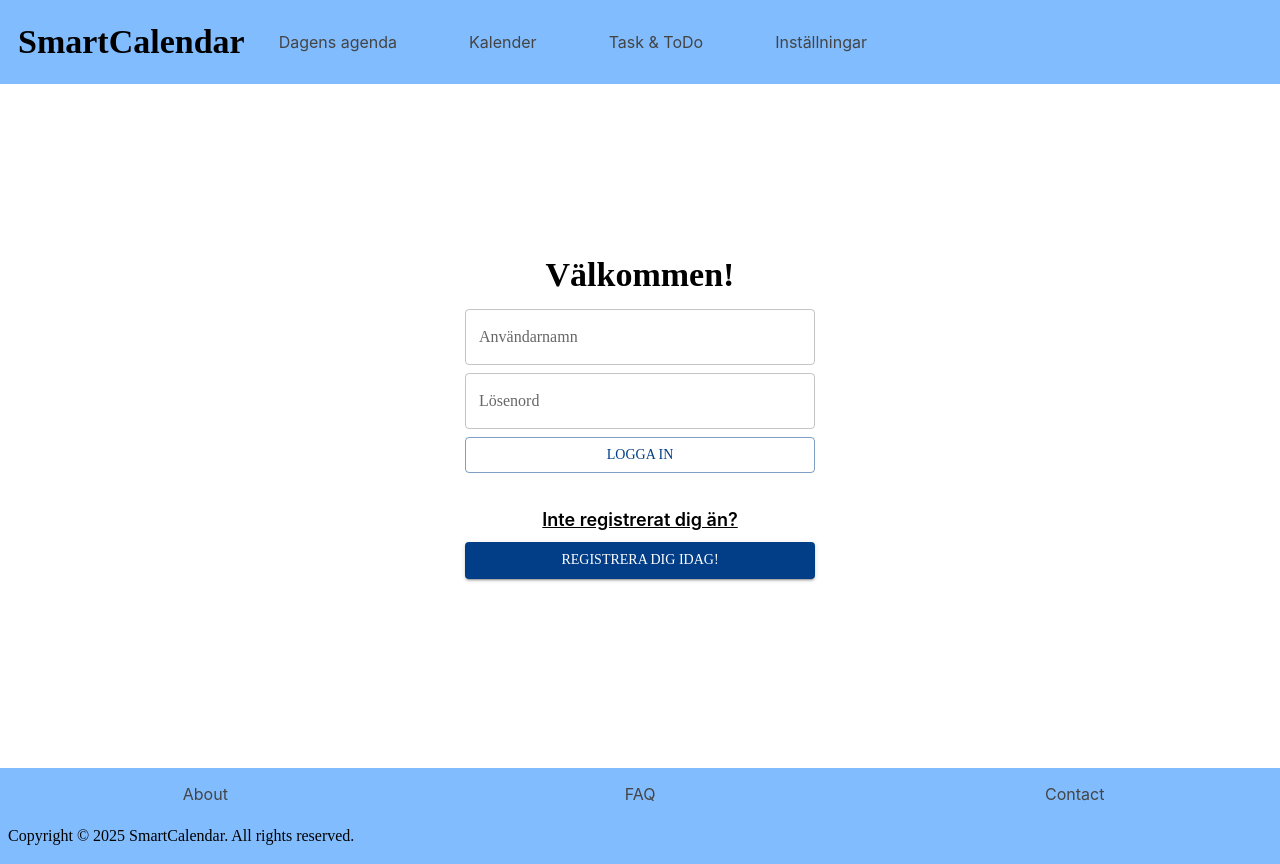
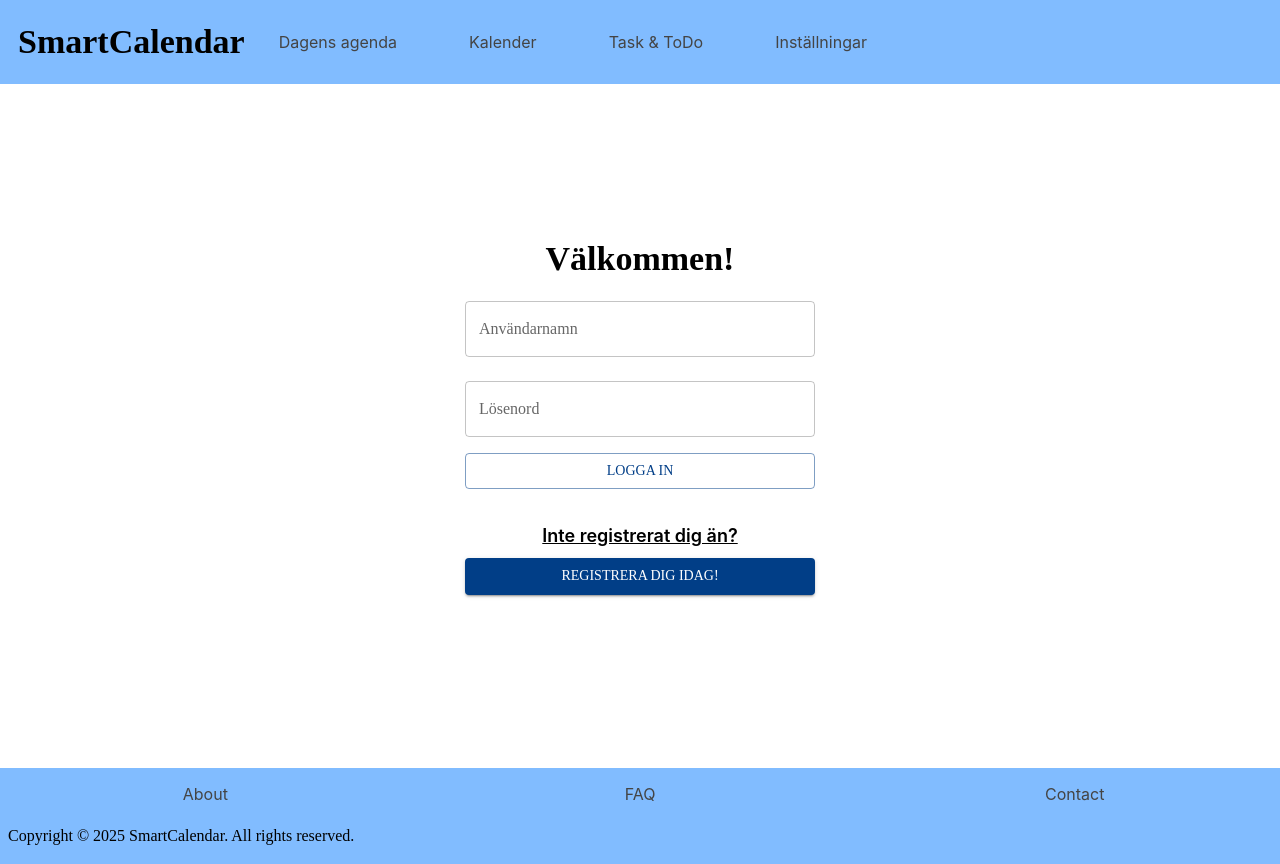
Before and after one commit to slidecart/G19SmartCalender, a React (Create React App) app in the folder frontend/: page /login in a window 1280 px wide. Built offline with nearby package versions, Linux system fonts and the light colour scheme.

Commit message:
Refactor login form and update app title
Wrapped login fields in FormControl for better spacing and layout consistency. Updated the HTML title to "SmartCalender" for improved branding.

```diff
--- a/frontend/public/index.html
+++ b/frontend/public/index.html
@@ -24,7 +24,7 @@
       work correctly both with client-side routing and a non-root public URL.
       Learn how to configure a non-root public URL by running `npm run build`.
     -->
-    <title>React App</title>
+    <title>SmartCalender</title>
   </head>
   <body>
     <noscript>You need to enable JavaScript to run this app.</noscript>
--- a/frontend/src/scenes/login.jsx
+++ b/frontend/src/scenes/login.jsx
@@ -1,5 +1,5 @@
 
-import { Box, Container, TextField, Typography, Button } from "@mui/material";
+import { Box, Container, TextField, Typography, Button, FormControl } from "@mui/material";
 import Body from "../components/containers/body";
 
 
@@ -55,6 +55,7 @@ function LogIn(key, value) {
                         Välkommen!
                     </Typography>
 
+                    <FormControl sx={{ my: 1 }}>
                         <TextField
                             label="Användarnamn"
                             name="username"
@@ -63,6 +64,8 @@ function LogIn(key, value) {
 
 
                         />
+                    </FormControl>
+                    <FormControl sx={{ my: 1 }}>
                         <TextField
                             label="Lösenord"
                             name="password"
@@ -70,6 +73,7 @@ function LogIn(key, value) {
                             fullWidth
 
                         />
+                    </FormControl>
                     <Button
                         variant ="outlined"
                         color="primary"
```
Lines whose indentation alone changed are shown as unchanged.
